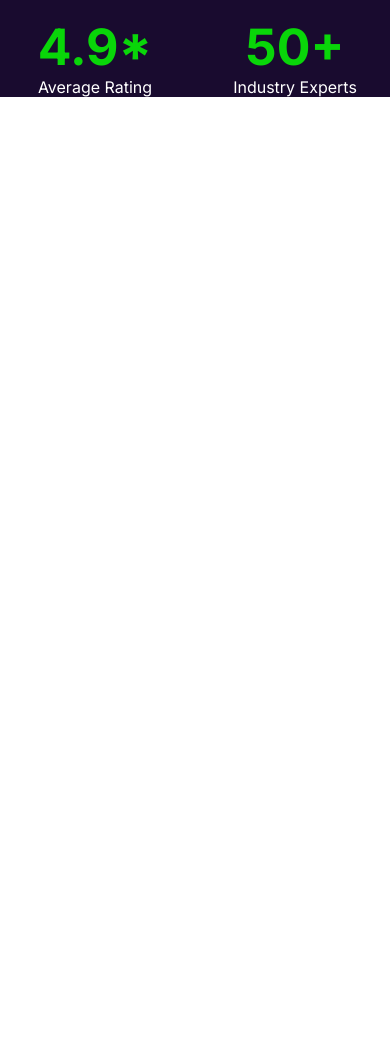
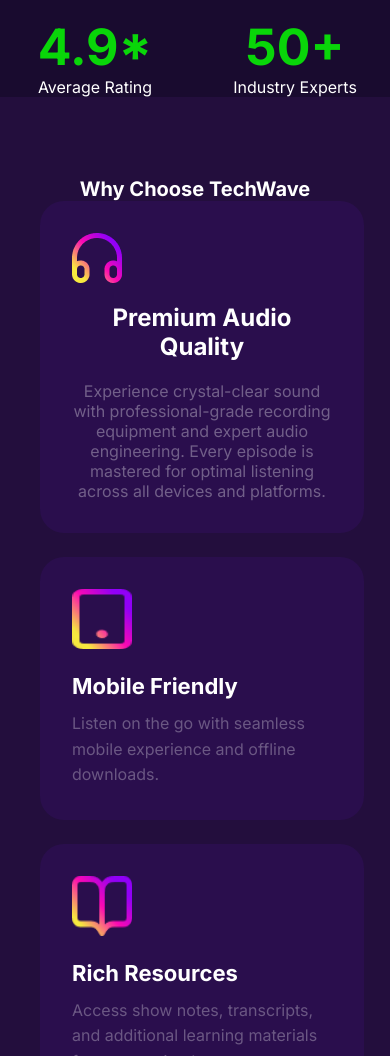
Before and after one commit to shahrukmahmud7-hash/chand-mon-github, a plain HTML site: page index.html in a window 390 px wide. Shown: the part 944-2000 px from the top of the page. Before the commit the page ends 1041 px from the top, so only its background shows below. Drawn offline with Linux system fonts and the light colour scheme.

Commit message:
grid container plus responsive

```diff
--- a/index.html
+++ b/index.html
@@ -89,7 +89,55 @@
       </div>
     </section>
 
-    <main></main>
+    <main>
+
+  <section class="why-techwave">
+    <h2>Why Choose TechWave</h2>
+
+    <div class="grid-container">
+      <div class="box-1">
+        <img class="headphone" src="./assets/headphone.png" alt="">
+        <h3 class="Premium" >Premium Audio Quality</h3>
+        <p class="experience">
+          Experience crystal-clear sound with professional-grade recording equipment and expert audio engineering. Every episode is mastered for optimal listening across all devices and platforms.
+        </p>
+      </div>
+
+      <div class="box box-2">
+        <img src="./assets/device.png" alt="">
+        <h3>Mobile Friendly</h3>
+        <p>
+         Listen on the go with seamless mobile experience and offline downloads.
+        </p>
+      </div>
+
+      <div class="box box-3">
+       <img src="./assets/resource.png" alt="">
+        <h3>Rich Resources</h3>
+        <p>
+         Access show notes, transcripts, and additional learning materials for every episode.
+        </p>
+      </div>
+
+      <div class="box box-4">
+         <img src="./assets/location.png" alt="">
+        <h3>Global Community</h3>
+        <p>
+         Connect with tech enthusiasts from over 120 countries worldwide.
+        </p>
+
+      </div>
+
+      <div class="box box-5">
+         <img src="./assets/apple-podcast.png" alt="">
+        <h3>Exclusive Interviews</h3>
+        <p>
+          Get unprecedented access to industry titans, startup founders, and tech visionaries. Our host secures exclusive conversations you won't find anywhere else, diving deep into their journeys, failures, and success strategies.
+        </p>
+      </div>
+    </div>
+  </section>
+</main>
     <footer></footer>
   </body>
 </html>
--- a/style.css
+++ b/style.css
@@ -244,6 +244,101 @@ body {
   font-weight: bolder;
 }
 
+.why-techwave {
+   background: rgba(35, 14, 61, 1);
+  max-width: 1600px;
+  margin: 0 auto;
+  padding: 80px 40px;
+}
+
+.why-techwave h2 {
+  text-align: center;
+  font-size: 40px;
+  margin-bottom: 60px;
+  color: white;
+}
+
+.box-1 { grid-area: box1; }
+.box-2 { grid-area: box2; }
+.box-3 { grid-area: box3; }
+.box-4 { grid-area: box4; }
+.box-5 { grid-area: box5; }
+
+.grid-container {
+   width: 1200px;
+   /* border: 2px solid red; */
+   margin: 0px auto;
+  display: grid;
+  grid-template-columns: repeat(3, 1fr);
+  grid-template-areas:
+    "box1 box2 box2"
+    "box1 box4 box4"
+    "box5 box5 box3";
+  gap: 24px;
+}
+
+
+.box-1{
+    background: rgba(53, 17, 101, 0.4);
+     padding: 32px;
+      border-radius: 24px;
+
+   display: flex;
+  flex-direction: column;
+  align-items: center;
+  justify-content: center;
+  text-align: center;
+   border-radius: 24px;
+
+   gap: 20px;
+
+}
+.box-1 img {
+    padding-right: 210px;
+    /* padding-top: 70px; */
+}
+.box-1 h3 {
+   color: #FFFFFF;
+   font-size: 24px;
+font-weight: 700;
+}
+.box-1 p{
+    color: #ffffff56;
+}
+
+.box {
+
+  background: rgba(53, 17, 101, 0.4);
+   border-radius: 24px;
+
+   padding: 32px;
+}
+
+.box img {
+ width: 60px;
+height: 60px;
+ margin-bottom: 20px;
+}
+
+.box h3 {
+   color: #FFFFFF;
+  font-size: 22px;
+  margin-bottom: 12px;
+}
+
+.box p {
+ color: #ffffff56;
+  font-size: 16px;
+   font-weight: 400;
+  /* font-size: 15px; */
+  line-height: 1.6;
+   opacity: 0.9;
+
+}
+
+
+
+
 @media screen and (max-width: 576px) {
   .children,
   .btn-none {
@@ -295,4 +390,20 @@ body {
   .about-the-podcast {
     padding-top: 100px;
   }
+
+  .why-techwave h2 {
+   font-size: 20px;
+   margin-bottom: 0px;
+     /* padding: 40px 20px;  */
+  }
+  .grid-container {
+   width: 100%;
+    grid-template-columns: 1fr;
+    grid-template-areas:
+      "box1"
+      "box2"
+      "box3"
+      "box4"
+      "box5";
+  }
 }
```
